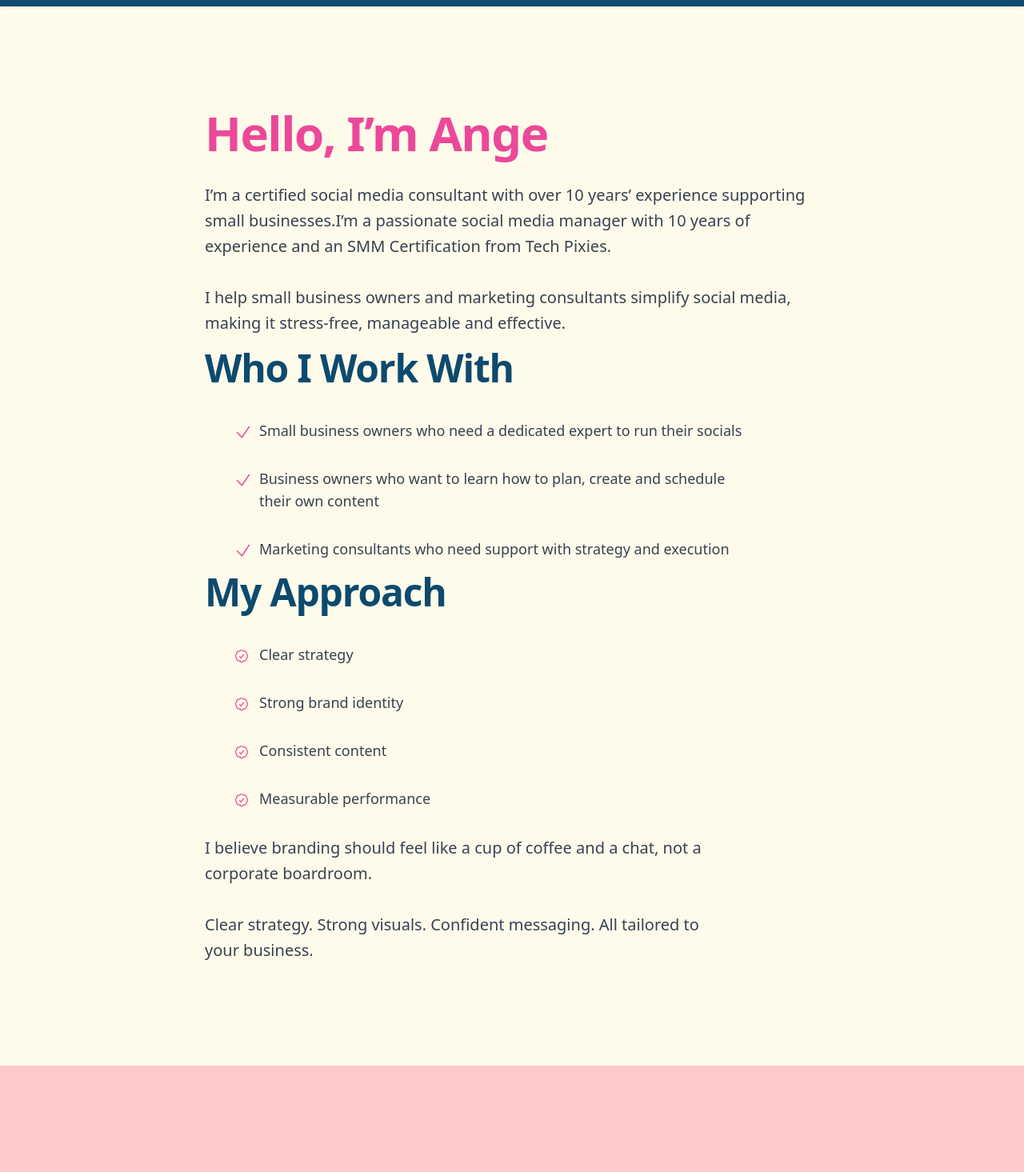
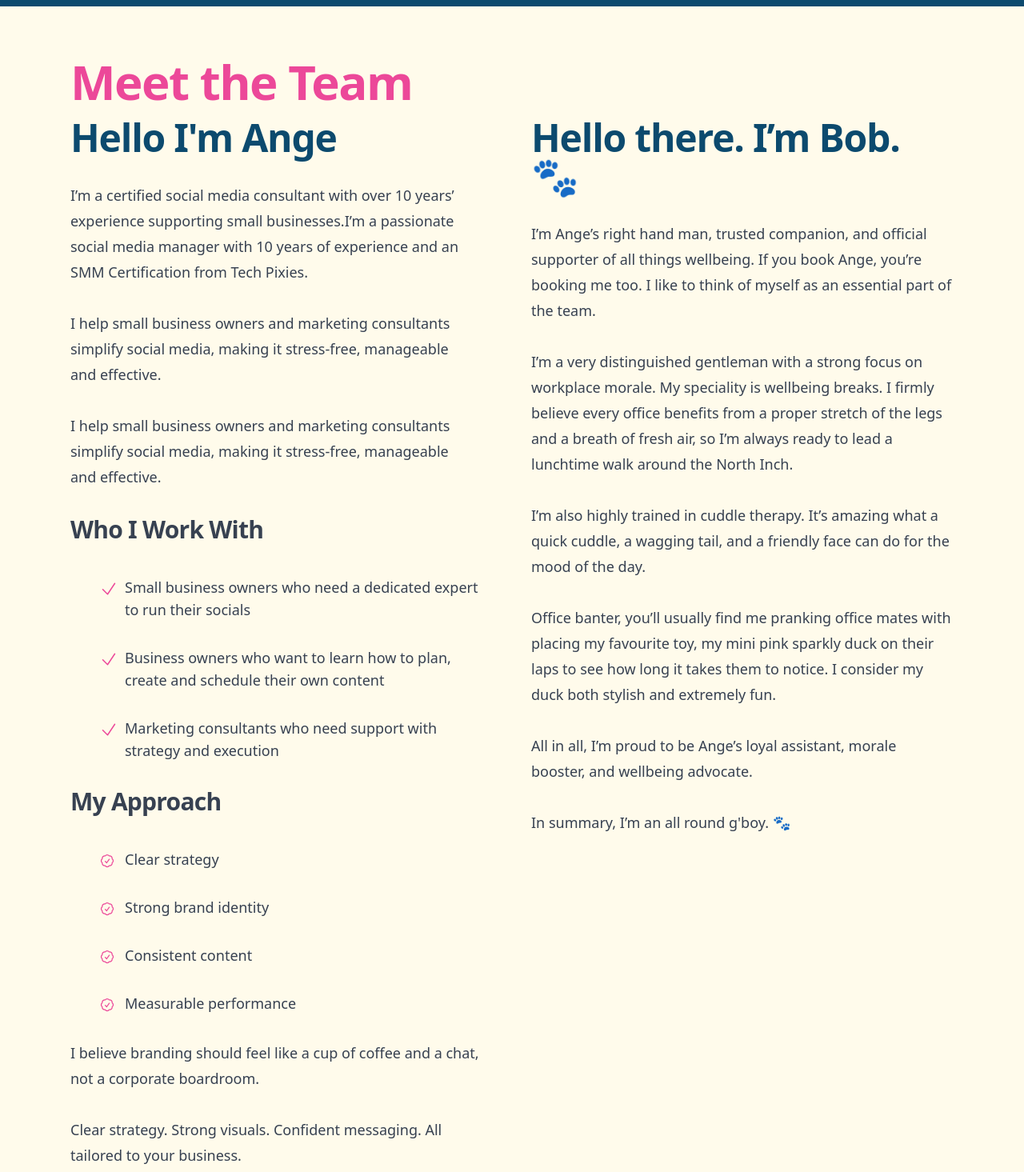
Before and after one commit to RaspiKidd/AngeBakerSM, a Nuxt app: page /about in a window 1280 px wide. Shown: the part 120-1585 px from the top of the page at 80% size. Built offline with nearby package versions, Linux system fonts and the light colour scheme.

Commit message:
Updated Logo and about page

```diff
--- a/components/Header.vue
+++ b/components/Header.vue
@@ -5,7 +5,7 @@
           <div class="flex justify-start lg:w-0 lg:flex-1">
             <NuxtLink to="/">
               <span class="sr-only">Workflow</span>
-              <img class="h-8 w-auto sm:h-20" src="/public/Logo.jpeg" alt="Logo">
+              <img class="h-8 w-auto sm:h-20" src="/public/Logo.png" alt="Logo">
             </NuxtLink>
           </div>
 
@@ -49,7 +49,7 @@
             <div class="pt-5 pb-6 px-5">
               <div class="flex items-center justify-between">
                 <NuxtLink to="/">
-                  <img class="h-8 w-auto sm:h-10" src="/public/Logo.jpeg" alt="Logo">
+                  <img class="h-8 w-auto sm:h-10" src="/public/Logo.png" alt="Logo">
                 </NuxtLink>
                 <!-- BOOK A CALL BUTTON-->
                 <div class="flex items-center">
--- a/pages/about.vue
+++ b/pages/about.vue
@@ -1,6 +1,6 @@
 <template>
   <Header />
-  <div class="bg-amber-50 px-6 py-32 lg:px-8">
+  <!--<div class="bg-amber-50 px-6 py-32 lg:px-8">
     <div class="mx-auto max-w-3xl text-base/7 text-gray-700">
       <h1 class="text-4xl font-semibold tracking-tight text-pink-500 sm:text-6xl">
         Hello, I’m Ange
@@ -84,6 +84,7 @@
                 Measurable performance
               </dt>
             </div>
+          </div>
         </dl>
         <p class="mt-8 text-lg font-medium text-pretty text-gray-700 sm:text-xl/8">
           I believe branding should feel like a cup of coffee and a chat, not a corporate boardroom.
@@ -94,6 +95,151 @@
       </div>
     </div>
   </div>
+  </div> -->
+  <div class="relative bg-amber-50">
+    <section class="max-w-6xl mx-auto px-6 py-16">
+
+  <h1 class="text-4xl font-semibold tracking-tight text-pink-500 sm:text-6xl">
+    Meet the Team
+  </h1>
+
+  <div class="grid md:grid-cols-2 gap-12">
+    <!-- LEFT PAGE -->
+    <div>
+      <h2 class="mt-4 text-3xl font-semibold tracking-tight text-sky-900 sm:text-5xl">
+        Hello I'm Ange
+      </h2>
+
+      <p class="mt-8 text-md text-pretty font-medium text-gray-700 sm:text-lg/8">
+        I’m a certified social media consultant with over 10 years’ experience supporting small businesses.I’m a
+        passionate social media manager with 10 years of experience and an SMM Certification from Tech Pixies.
+      </p>
+
+      <p class="mt-8 text-md text-pretty font-medium text-gray-700 sm:text-lg/8">
+        I help small business owners and marketing consultants simplify social media, making it stress-free,
+        manageable and effective.
+      </p>
+      <p class="mt-8 text-md text-pretty font-medium text-gray-700 sm:text-lg/8">
+        I help small business owners and marketing consultants simplify social media, making it stress-free,
+        manageable and effective.
+      </p>
+      <h3 class="mt-8 text-2xl font-semibold tracking-tight text-gray-700 sm:text-3xl">
+        Who I Work With
+      </h3>
+      <div class="mt-10 max-w-2xl text-gray-600">
+        <dl class="mt-10 max-w-xl space-y-8 text-base leading-7 lg:max-w-none">
+          <div class="relative ml-8 pl-9 text-lg">
+            <dt class="inline text-gray-700">
+              <svg xmlns="http://www.w3.org/2000/svg" fill="none" viewBox="0 0 24 24" stroke-width="1.5" stroke="currentColor" class="size-8 absolute left-1 top-1 h-6 w-6 text-pink-500">
+                <path stroke-linecap="round" stroke-linejoin="round" d="m4.5 12.75 6 6 9-13.5" />
+              </svg>
+              Small business owners who need a dedicated expert to run their socials
+            </dt>
+          </div>
+          <div class="relative ml-8 pl-9 text-lg">
+            <dt class="inline text-gray-700">
+              <svg xmlns="http://www.w3.org/2000/svg" fill="none" viewBox="0 0 24 24" stroke-width="1.5" stroke="currentColor" class="size-8 absolute left-1 top-1 h-6 w-6 text-pink-500">
+                <path stroke-linecap="round" stroke-linejoin="round" d="m4.5 12.75 6 6 9-13.5" />
+              </svg>
+              Business owners who want to learn how to plan, create and schedule their own content
+            </dt>
+          </div>
+          <div class="relative ml-8 pl-9 text-lg">
+            <dt class="inline text-gray-700">
+              <svg xmlns="http://www.w3.org/2000/svg" fill="none" viewBox="0 0 24 24" stroke-width="1.5" stroke="currentColor" class="size-8 absolute left-1 top-1 h-6 w-6 text-pink-500">
+                <path stroke-linecap="round" stroke-linejoin="round" d="m4.5 12.75 6 6 9-13.5" />
+              </svg>
+              Marketing consultants who need support with strategy and execution
+            </dt>
+          </div>
+        </dl>
+        <h3 class="mt-8 text-2xl font-semibold tracking-tight text-gray-700 sm:text-3xl">
+          My Approach
+        </h3>
+        <div class="mt-10 max-w-2xl text-gray-600">
+          <dl class="mt-10 max-w-xl space-y-8 text-base leading-7 lg:max-w-none">
+            <div class="relative ml-8 pl-9 text-lg">
+              <dt class="inline text-gray-700">
+                <svg xmlns="http://www.w3.org/2000/svg" fill="none" viewBox="0 0 24 24"
+                  stroke-width="1.5" stroke="currentColor" class="absolute left-1 top-1 h-6 w-5 text-pink-500">
+                  <path stroke-linecap="round" stroke-linejoin="round" d="M9 12.75 11.25 15 15 9.75M21 12c0 1.268-.63 2.39-1.593 3.068a3.745 3.745 0 0 1-1.043 3.296 3.745 3.745 0 0 1-3.296 1.043A3.745 3.745 0 0 1 12 21c-1.268 0-2.39-.63-3.068-1.593a3.746 3.746 0 0 1-3.296-1.043 3.745 3.745 0 0 1-1.043-3.296A3.745 3.745 0 0 1 3 12c0-1.268.63-2.39 1.593-3.068a3.745 3.745 0 0 1 1.043-3.296 3.746 3.746 0 0 1 3.296-1.043A3.746 3.746 0 0 1 12 3c1.268 0 2.39.63 3.068 1.593a3.746 3.746 0 0 1 3.296 1.043 3.746 3.746 0 0 1 1.043 3.296A3.745 3.745 0 0 1 21 12Z" />
+                </svg>
+                Clear strategy
+              </dt>
+            </div>
+            <div class="relative ml-8 pl-9 text-lg">
+              <dt class="inline text-gray-700">
+                <svg xmlns="http://www.w3.org/2000/svg" fill="none" viewBox="0 0 24 24"
+                  stroke-width="1.5" stroke="currentColor" class="absolute left-1 top-1 h-6 w-5 text-pink-500">
+                  <path stroke-linecap="round" stroke-linejoin="round" d="M9 12.75 11.25 15 15 9.75M21 12c0 1.268-.63 2.39-1.593 3.068a3.745 3.745 0 0 1-1.043 3.296 3.745 3.745 0 0 1-3.296 1.043A3.745 3.745 0 0 1 12 21c-1.268 0-2.39-.63-3.068-1.593a3.746 3.746 0 0 1-3.296-1.043 3.745 3.745 0 0 1-1.043-3.296A3.745 3.745 0 0 1 3 12c0-1.268.63-2.39 1.593-3.068a3.745 3.745 0 0 1 1.043-3.296 3.746 3.746 0 0 1 3.296-1.043A3.746 3.746 0 0 1 12 3c1.268 0 2.39.63 3.068 1.593a3.746 3.746 0 0 1 3.296 1.043 3.746 3.746 0 0 1 1.043 3.296A3.745 3.745 0 0 1 21 12Z" />
+                </svg>
+                Strong brand identity
+              </dt>
+            </div>
+            <div class="relative ml-8 pl-9 text-lg">
+              <dt class="inline text-gray-700">
+                <svg xmlns="http://www.w3.org/2000/svg" fill="none" viewBox="0 0 24 24"
+                  stroke-width="1.5" stroke="currentColor" class="absolute left-1 top-1 h-6 w-5 text-pink-500">
+                  <path stroke-linecap="round" stroke-linejoin="round" d="M9 12.75 11.25 15 15 9.75M21 12c0 1.268-.63 2.39-1.593 3.068a3.745 3.745 0 0 1-1.043 3.296 3.745 3.745 0 0 1-3.296 1.043A3.745 3.745 0 0 1 12 21c-1.268 0-2.39-.63-3.068-1.593a3.746 3.746 0 0 1-3.296-1.043 3.745 3.745 0 0 1-1.043-3.296A3.745 3.745 0 0 1 3 12c0-1.268.63-2.39 1.593-3.068a3.745 3.745 0 0 1 1.043-3.296 3.746 3.746 0 0 1 3.296-1.043A3.746 3.746 0 0 1 12 3c1.268 0 2.39.63 3.068 1.593a3.746 3.746 0 0 1 3.296 1.043 3.746 3.746 0 0 1 1.043 3.296A3.745 3.745 0 0 1 21 12Z" />
+                </svg>
+                Consistent content
+              </dt>
+            </div>
+            <div class="relative ml-8 pl-9 text-lg">
+              <dt class="inline text-gray-700">
+                <svg xmlns="http://www.w3.org/2000/svg" fill="none" viewBox="0 0 24 24"
+                  stroke-width="1.5" stroke="currentColor" class="absolute left-1 top-1 h-6 w-5 text-pink-500">
+                  <path stroke-linecap="round" stroke-linejoin="round" d="M9 12.75 11.25 15 15 9.75M21 12c0 1.268-.63 2.39-1.593 3.068a3.745 3.745 0 0 1-1.043 3.296 3.745 3.745 0 0 1-3.296 1.043A3.745 3.745 0 0 1 12 21c-1.268 0-2.39-.63-3.068-1.593a3.746 3.746 0 0 1-3.296-1.043 3.745 3.745 0 0 1-1.043-3.296A3.745 3.745 0 0 1 3 12c0-1.268.63-2.39 1.593-3.068a3.745 3.745 0 0 1 1.043-3.296 3.746 3.746 0 0 1 3.296-1.043A3.746 3.746 0 0 1 12 3c1.268 0 2.39.63 3.068 1.593a3.746 3.746 0 0 1 3.296 1.043 3.746 3.746 0 0 1 1.043 3.296A3.745 3.745 0 0 1 21 12Z" />
+              </svg>
+                Measurable performance
+              </dt>
+            </div>
+          </dl>
+        <p class="mt-8 text-md text-pretty font-medium text-gray-700 sm:text-lg/8">
+          I believe branding should feel like a cup of coffee and a chat, not a corporate boardroom.
+        </p>
+        <p class="mt-8 text-md text-pretty font-medium text-gray-700 sm:text-lg/8">
+          Clear strategy. Strong visuals. Confident messaging. All tailored to your business.
+        </p>
+      </div>
+    </div>
+    </div>
+
+    <div>
+      <h2 class="mt-4 text-3xl font-semibold tracking-tight text-sky-900 sm:text-5xl">
+        Hello there. I’m Bob. 🐾
+      </h2>
+
+      <p class="mt-8 text-md text-pretty font-medium text-gray-700 sm:text-lg/8">
+        I’m Ange’s right hand man, trusted companion, and official supporter of all things wellbeing. If you book
+        Ange, you’re booking me too. I like to think of myself as an essential part of the team.
+      </p>
+
+      <p class="mt-8 text-md text-pretty font-medium text-gray-700 sm:text-lg/8">
+        I’m a very distinguished gentleman with a strong focus on workplace morale. My speciality is wellbeing
+        breaks. I firmly believe every office benefits from a proper stretch of the legs and a breath of fresh air,
+        so I’m always ready to lead a lunchtime walk around the North Inch.
+      </p>
+      <p class="mt-8 text-md text-pretty font-medium text-gray-700 sm:text-lg/8">
+        I’m also highly trained in cuddle therapy. It’s amazing what a quick cuddle, a wagging tail, and a
+        friendly face can do for the mood of the day.
+      </p>
+      <p class="mt-8 text-md text-pretty font-medium text-gray-700 sm:text-lg/8">
+        Office banter, you’ll usually find me pranking office mates with placing my favourite toy, my mini pink
+        sparkly duck on their laps to see how long it takes them to notice.  I consider my duck both stylish and
+        extremely fun.
+      </p>
+      <p class="mt-8 text-md text-pretty font-medium text-gray-700 sm:text-lg/8">
+        All in all, I’m proud to be Ange’s loyal assistant, morale booster, and wellbeing advocate.
+      </p>
+      <p class="mt-8 text-md text-pretty font-medium text-gray-700 sm:text-lg/8">
+        In summary, I’m an all round g'boy. 🐾
+      </p>
+    </div>
+
+  </div>
+
+</section>
   </div>
   <newsletter-form />
   <Footer />
```
Also changed, not shown: public/Logo.jpeg (deleted), public/Logo.png (added). Lines whose indentation alone changed are shown as unchanged.
